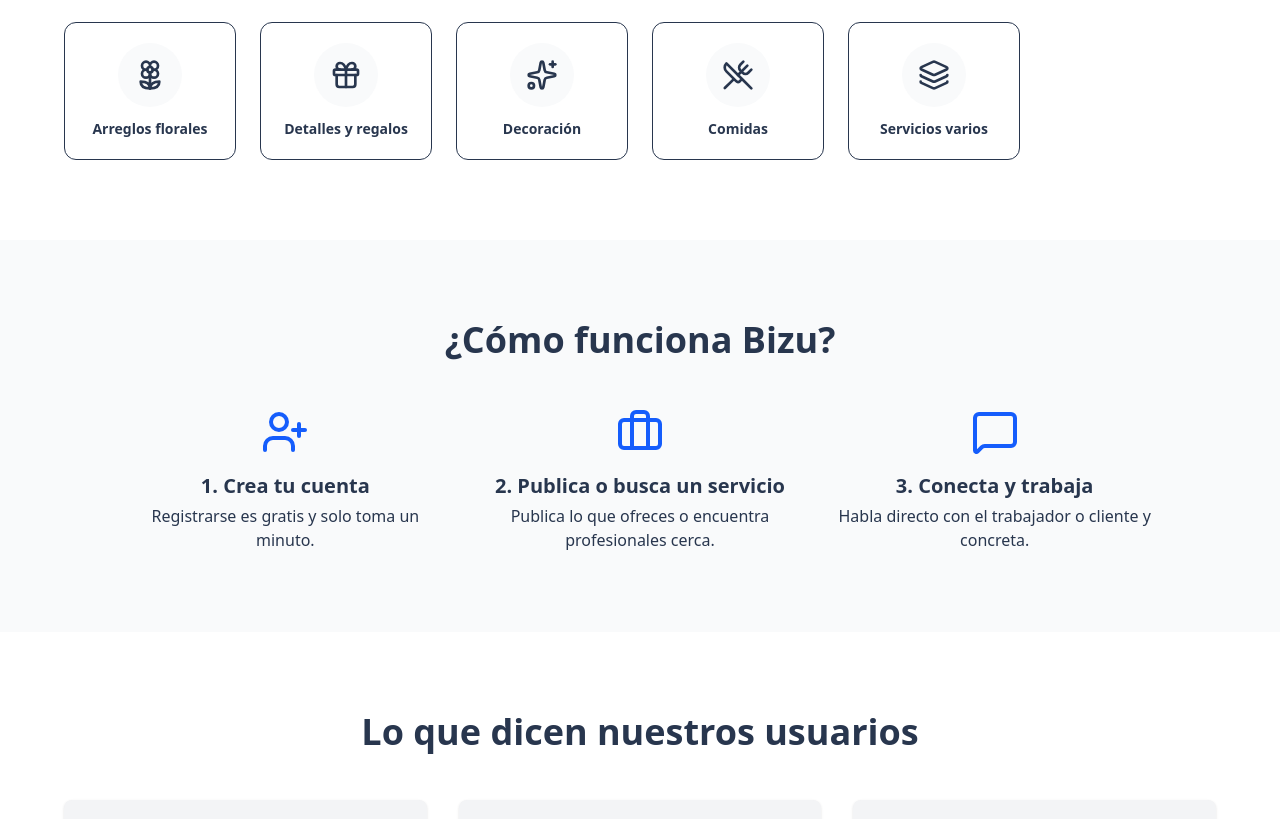
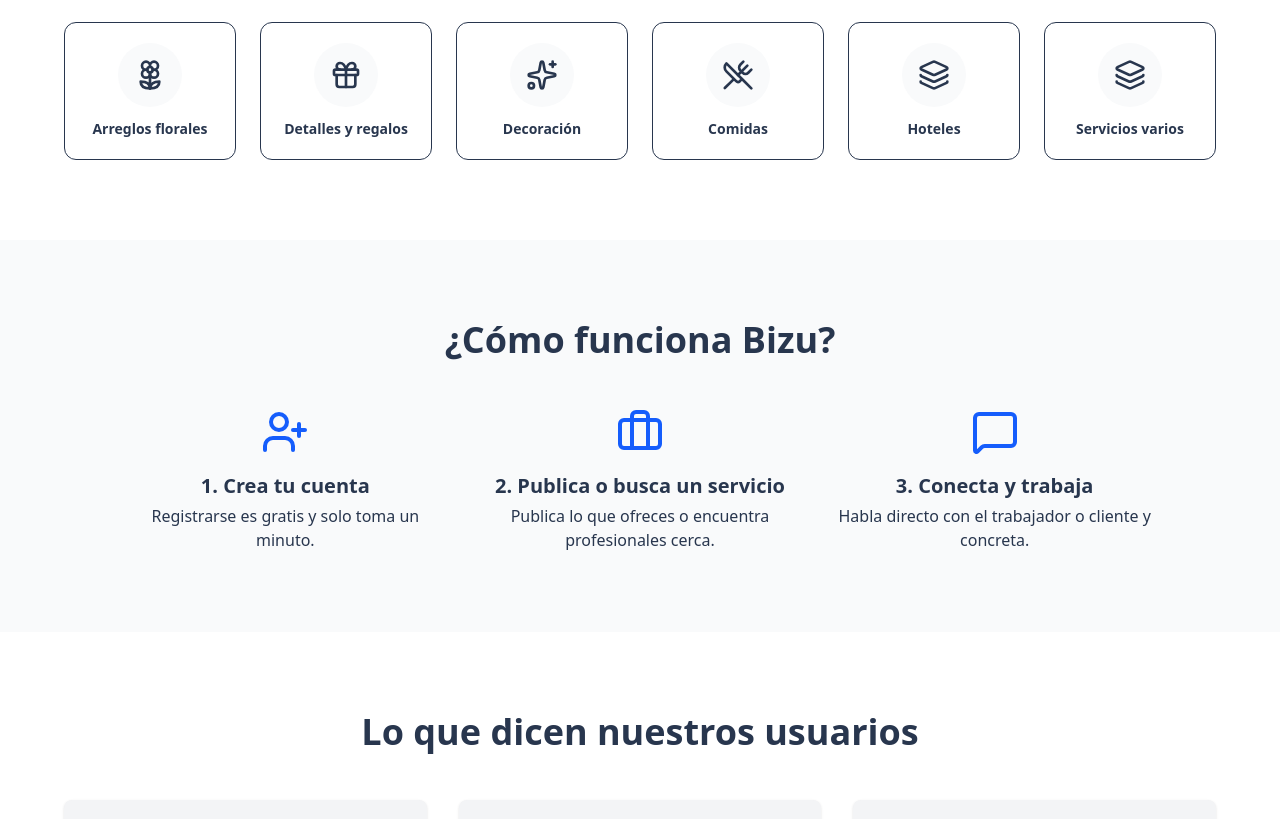
Before and after one commit to Elmer-Diaz/bizu-front, a React (Vite) app: page / in a window 1280 px wide. Shown: the part 994-1813 px from the top of the page. Built offline with nearby package versions, Linux system fonts and the light colour scheme; no server answers.

Commit message:
hoteles en categoria

```diff
--- a/src/constants/categories.js
+++ b/src/constants/categories.js
@@ -9,6 +9,6 @@
   { value: 'Detalles y regalos', label: 'Detalles y regalos' },
   { value: 'Decoración', label: 'Decoración' },
   { value: 'Comidas', label: 'Comidas' },
+  { value: 'Hoteles', label: 'Hoteles' },
   { value: 'Servicios varios', label: 'Servicios varios' },
-
 ];
```
